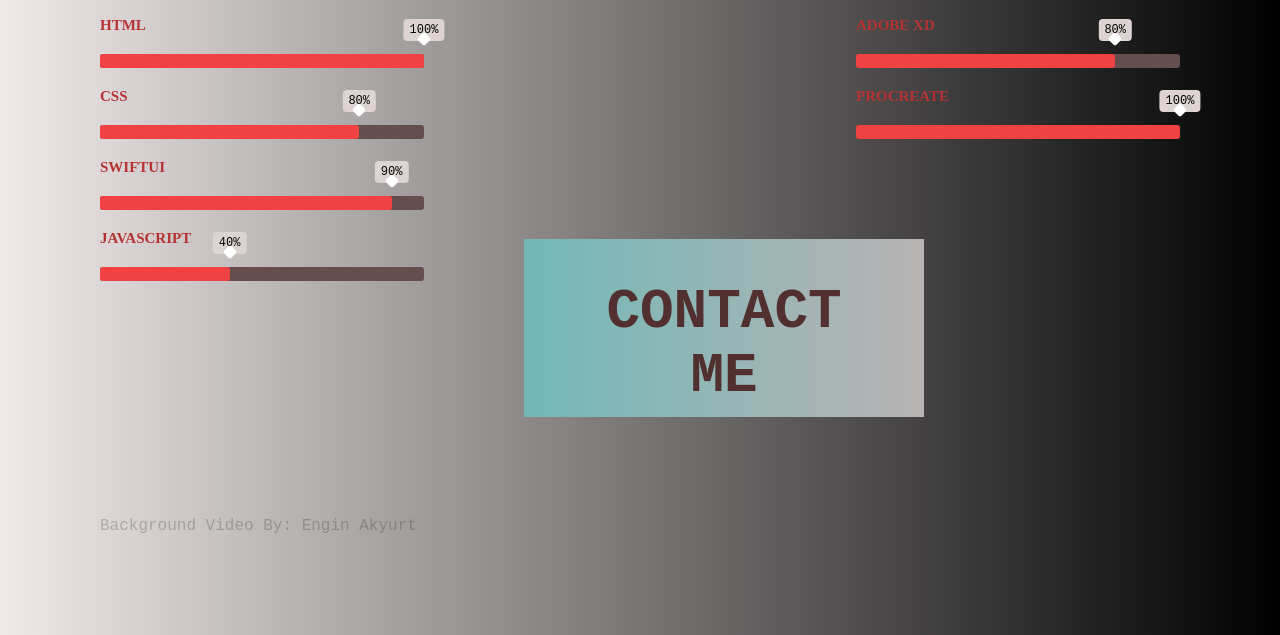
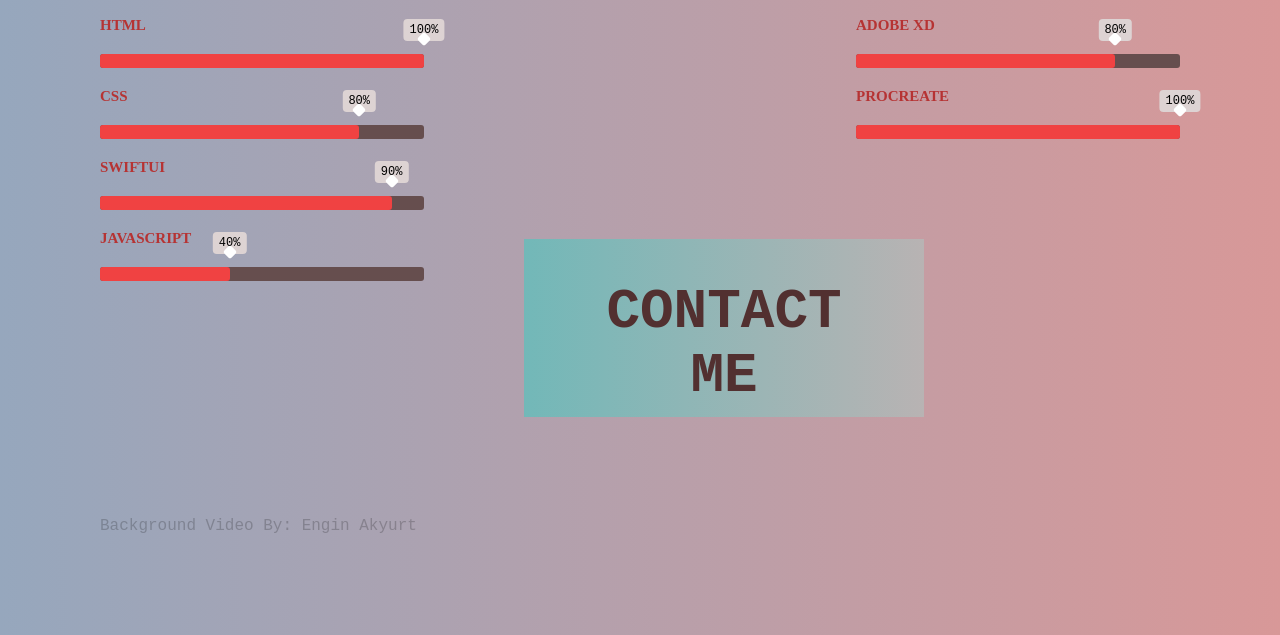
Before and after one commit to stmblueprint/Portfolio, a PHP site: page /about.html in a window 1280 px wide. Shown: the part 801-1436 px from the top of the page. Run offline with PHP 8.4, Linux system fonts and the light colour scheme.

Commit message:
Update drawing.css

```diff
--- a/drawing.css
+++ b/drawing.css
@@ -19,10 +19,14 @@
 
     margin: auto;
     padding: 100px;
-    background-image: linear-gradient(to right, rgb(240, 233, 233),rgb(0, 0, 0));
+    background-image: linear-gradient(to right, rgb(150, 167, 189),rgb(216, 152, 152));
     font-family: 'Courier New', Courier, monospace;
 
 }
+/* .h1__heading{
+   color: rgb(58, 160, 190);
+   mix-blend-mode: overlay;
+} */
 
 nav{
     display: inline;
```
